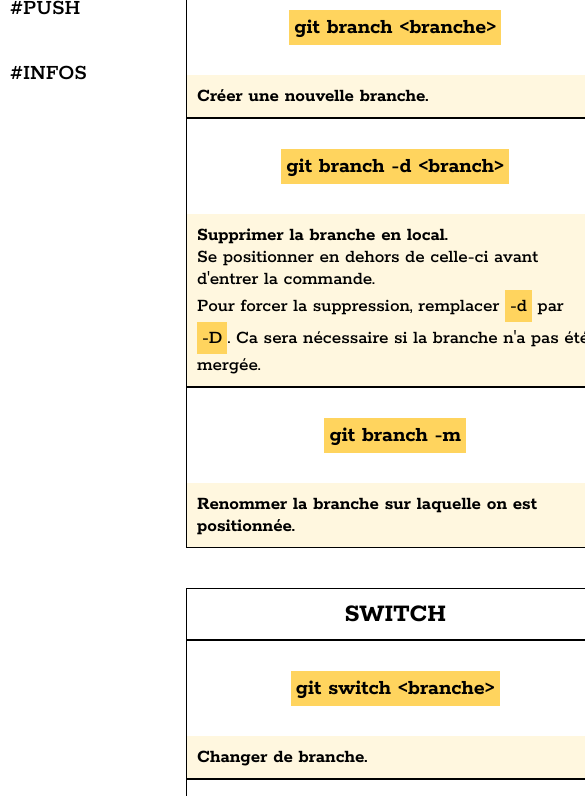
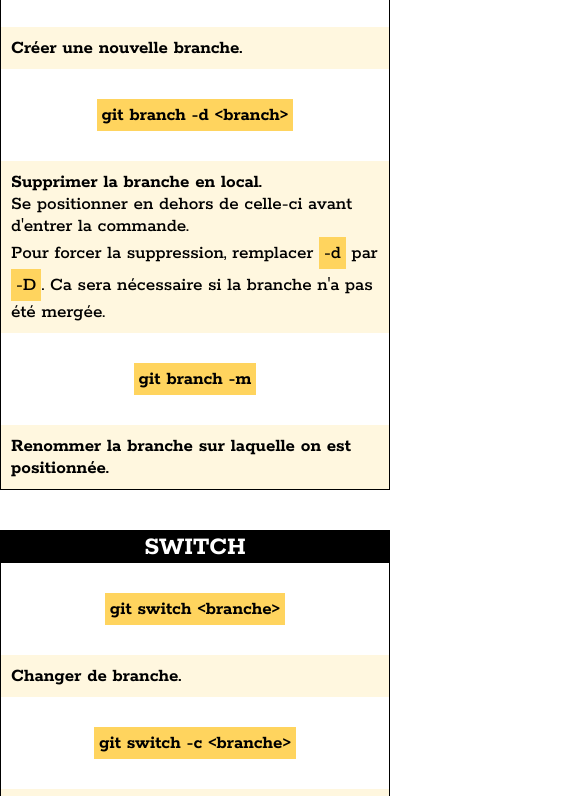
Before and after one commit to david-mi/cheatsheet_git, a plain HTML site: page index.html in a window 390 px wide. Shown: the part 738-1534 px from the top of the page, 585 px wide, since content can reach past the window. Drawn offline with Linux system fonts and the light colour scheme; a script that the page names is missing.

Commit message:
table adjustments

```diff
--- a/style.css
+++ b/style.css
@@ -104,10 +104,14 @@ section {
   width: 100%;
 }
 
+h2 {
+  background-color: black;
+  color: white
+}
+
 table,
 td,
 th {
-  border: solid 1px black;
   border-collapse: collapse;
 }
 
@@ -123,10 +127,13 @@ table {
 
 th {
   font-size: 1.1rem;
+  padding: 0;
+  border: 1px solid black;
 }
 
 td {
   font-size: 1.2rem;
+  border: solid 1px black;
 
 }
 
@@ -175,7 +182,6 @@ code {
   display: inline-block;
   background-color: var(--clr-main);
   padding: 5px;
-  word-wrap: nowrap;
 }
 
 pre {
@@ -239,18 +245,12 @@ article h3 {
   }
 
   table {
-    border: none;
-  }
-
-  th {
-    border: none;
+    border: solid 1px black;
   }
 
   tr {
     display: flex;
     flex-direction: column;
-    border: solid 1px black;
-    border-collapse: collapse;
   }
 
   td {
@@ -261,16 +261,9 @@ article h3 {
   }
 
   td:nth-child(1) {
-    white-space: nowrap;
     width: 100%;
     padding: 30px 0 30px 0;
-    font-size: 1.4rem;
     font-weight: bold;
-  }
-
-  td:nth-child(2) {
-    background-color: var(--clr-main-lighter);
-    text-align: left;
   }
 
   #fast_forward_graph,
@@ -291,8 +284,27 @@ article h3 {
 
 }
 
-@media screen and (max-width: 800px) {
-  .copyBtn {
+@media screen and (max-width: 700px) {
+  nav {
     display: none;
   }
+
+  main {
+    padding: 0;
+    margin: 0;
+  }
+
+  th {
+    padding: 0;
+  }
+
+  td {
+    border-right: 0px;
+    border-left: 0px;
+    border: 0;
+  }
+
+  table {
+    border: solid 1px black;
+  }
 }
```
